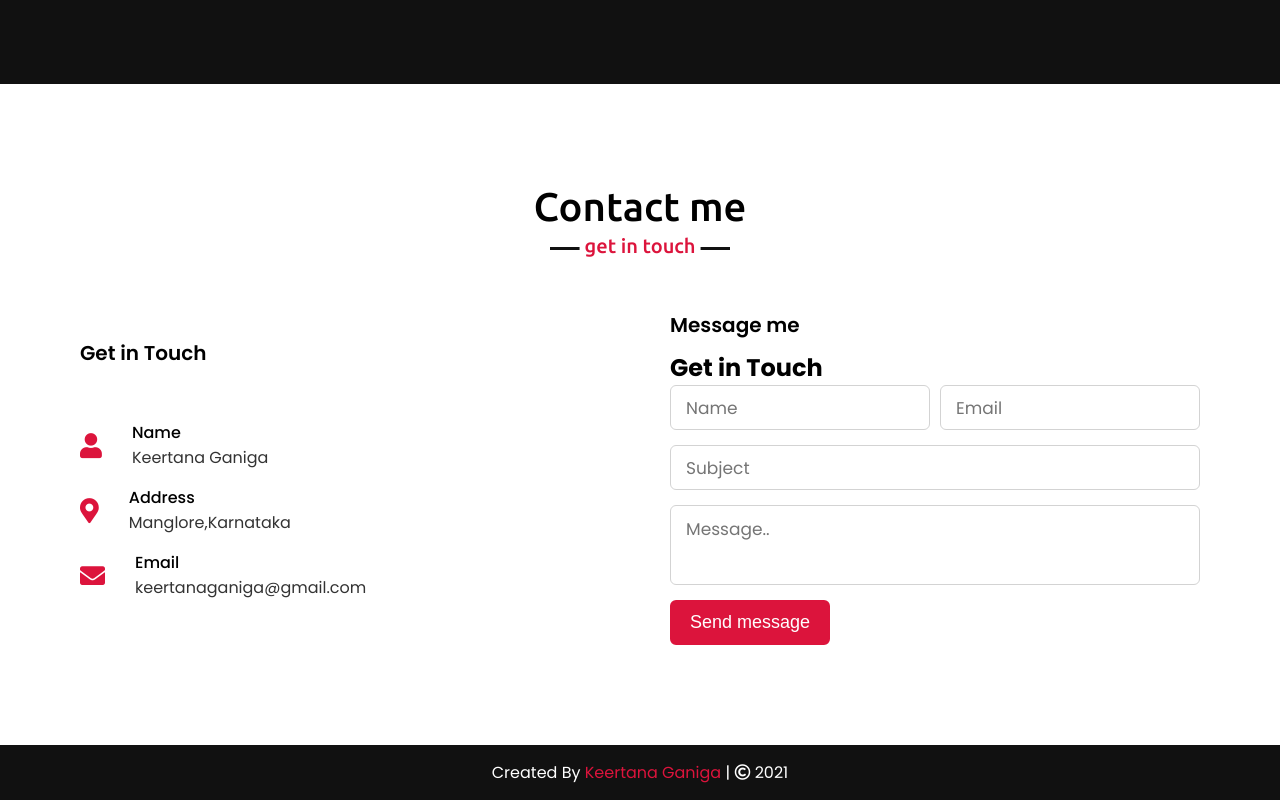
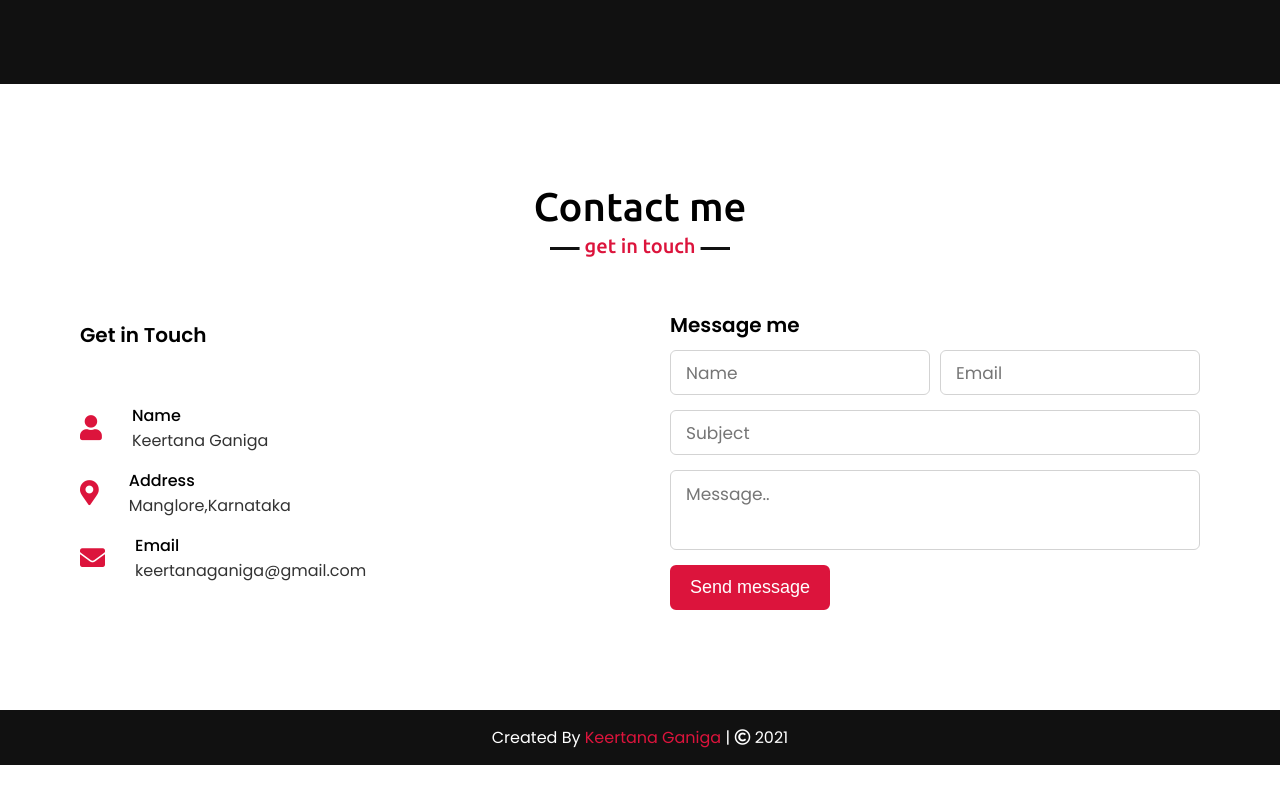
Before and after one commit to keertanaganiga/keertanaganiga.github.io, a plain HTML site: page index.html in a window 1280 px wide. Shown: the part 3395-4195 px from the top of the page. After the commit the page ends 4160 px from the top, so only its background shows below. Drawn offline with nearby package versions, Linux system fonts and the light colour scheme.

Commit message:
Update index.html

```diff
--- a/index.html
+++ b/index.html
@@ -234,7 +234,6 @@
                 <div class="column right">
                     <div class="text">Message me</div>
                         <div id="contact">
-                        <h2>Get in Touch</h2>
                         <div id="contact-form">
                        <form action="https://formspree.io/f/xzbyablj" method="post">
                         <div class="fields">
```
